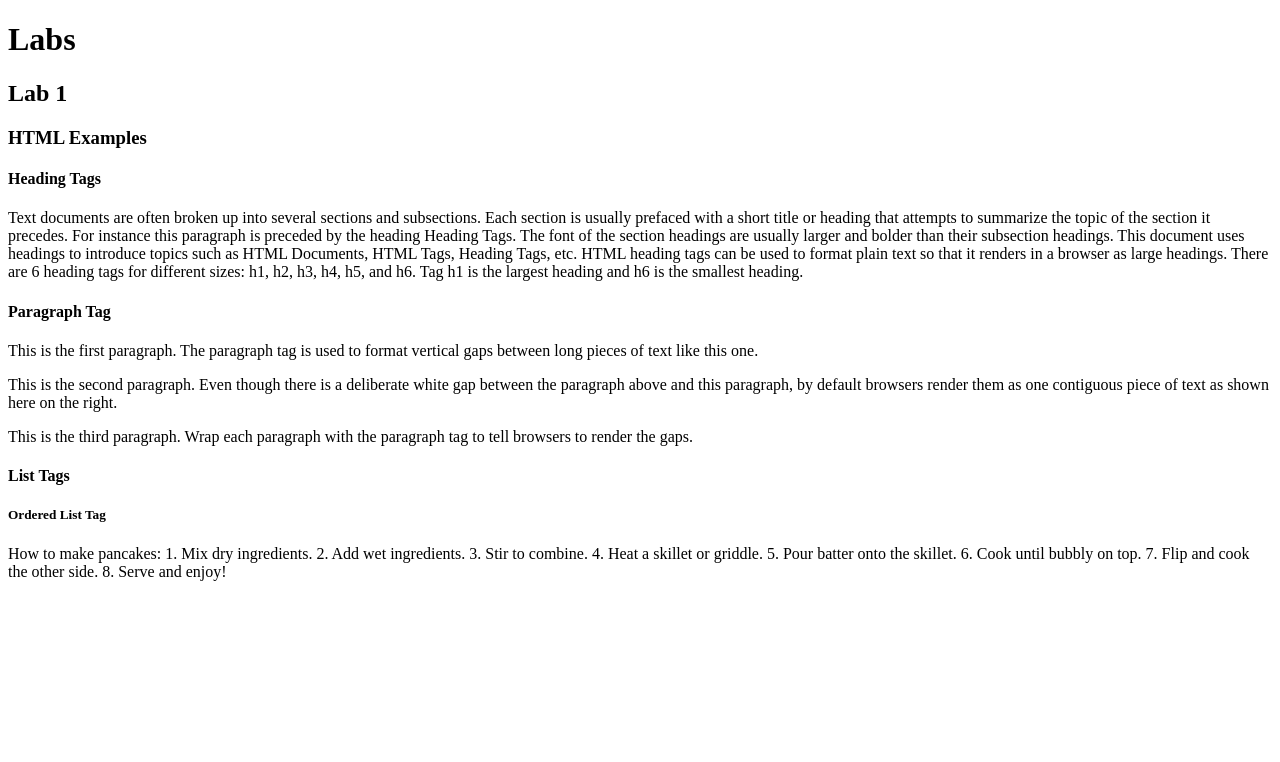
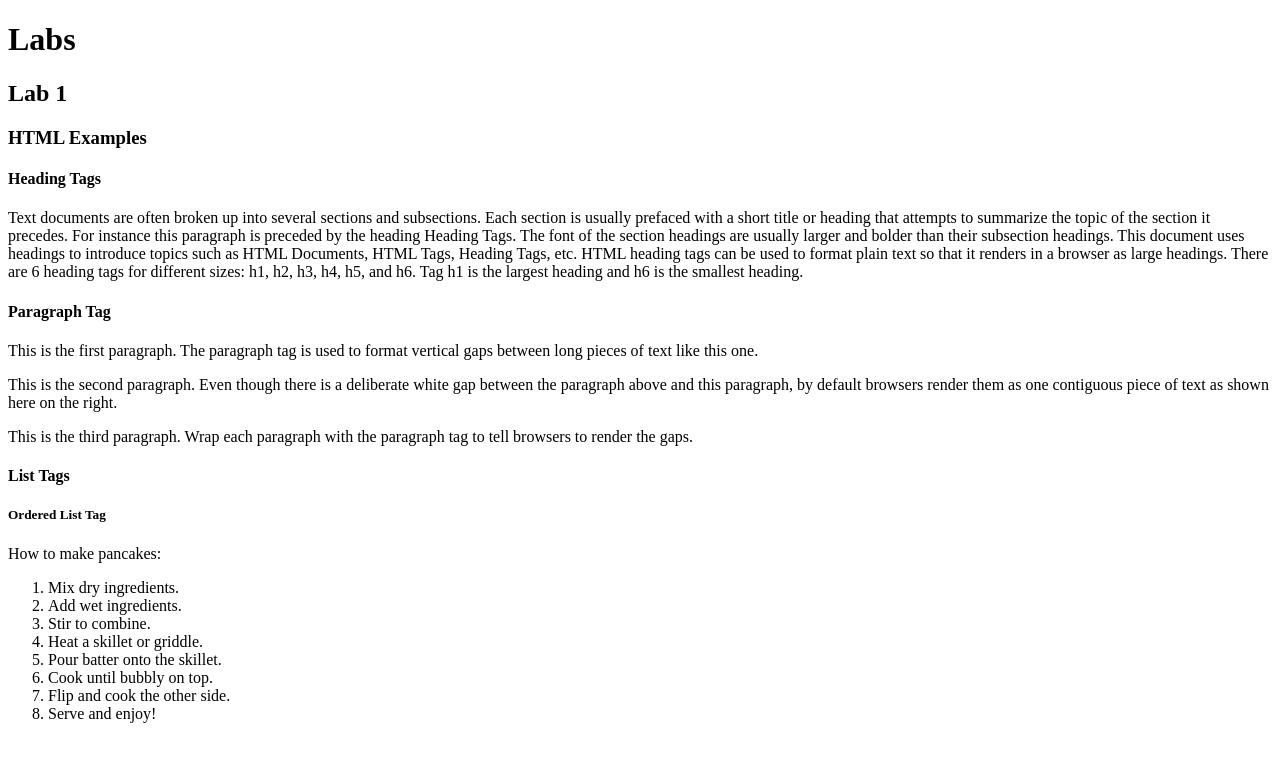
Before and after one commit to EthanLawyer/kanbas-react-web-app, a React (Create React App) app: page / in a window 1280 px wide. Shown: the top 762 px of the page. Built offline with nearby package versions, Linux system fonts and the light colour scheme.

Commit message:
Switched to ordered list tag

```diff
--- a/src/Labs/Lab1/index.tsx
+++ b/src/Labs/Lab1/index.tsx
@@ -35,14 +35,17 @@
                 <h4>List Tags</h4>
                 <h5>Ordered List Tag</h5>
                 How to make pancakes:
-                1. Mix dry ingredients.
-                2. Add wet ingredients.
-                3. Stir to combine.
-                4. Heat a skillet or griddle.
-                5. Pour batter onto the skillet.
-                6. Cook until bubbly on top.
-                7. Flip and cook the other side.
-                8. Serve and enjoy!
+                <ol id="wd-pancakes">
+                    <li>Mix dry ingredients.</li>
+                    <li>Add wet ingredients.</li>
+                    <li>Stir to combine.</li>
+                    <li>Heat a skillet or griddle.</li>
+                    <li>Pour batter onto the skillet.</li>
+                    <li>Cook until bubbly on top.</li>
+                    <li>Flip and cook the other side.</li>
+                    <li>Serve and enjoy!</li>
+                </ol>
+
             </div>
         </div>
     );
```
